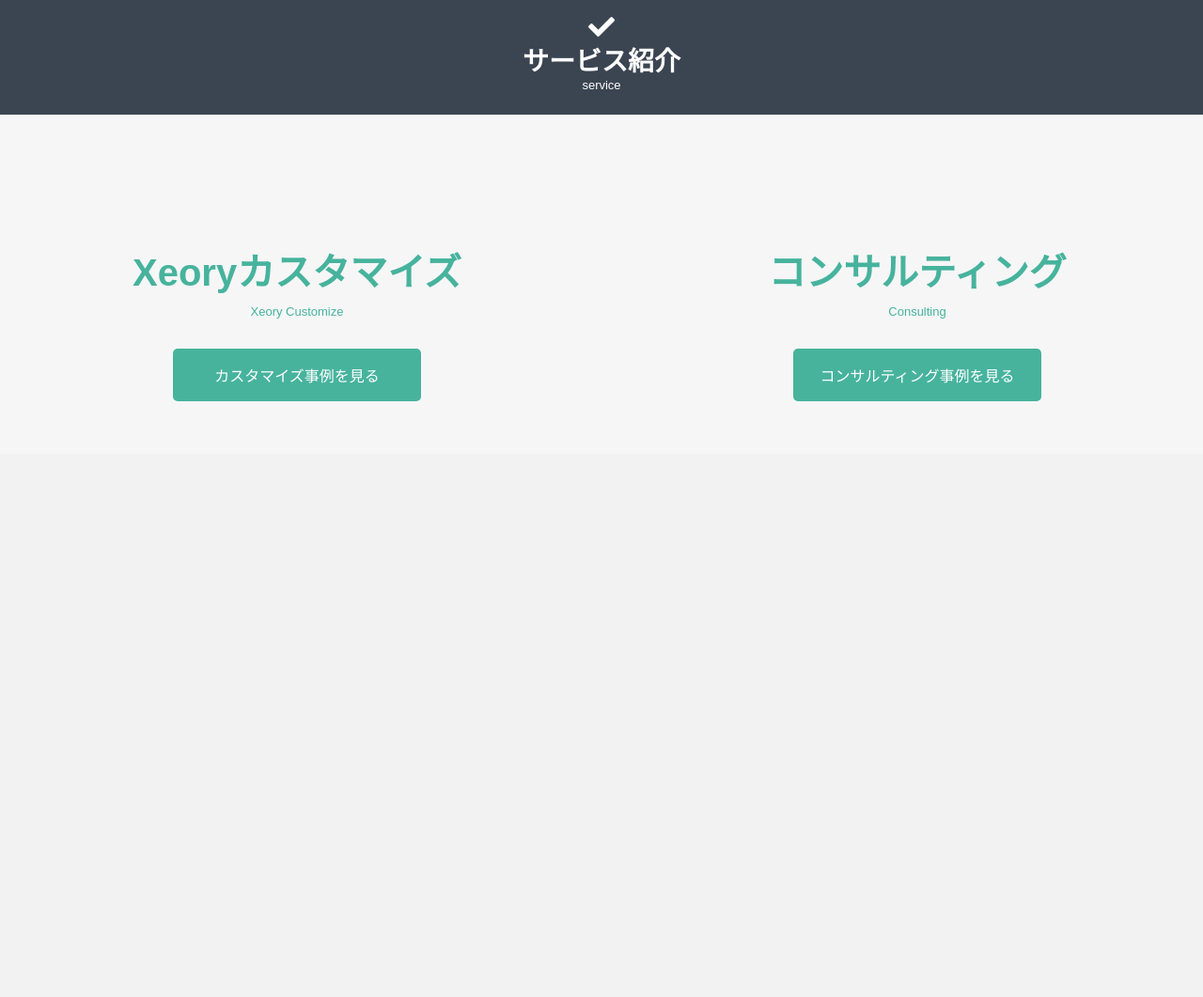
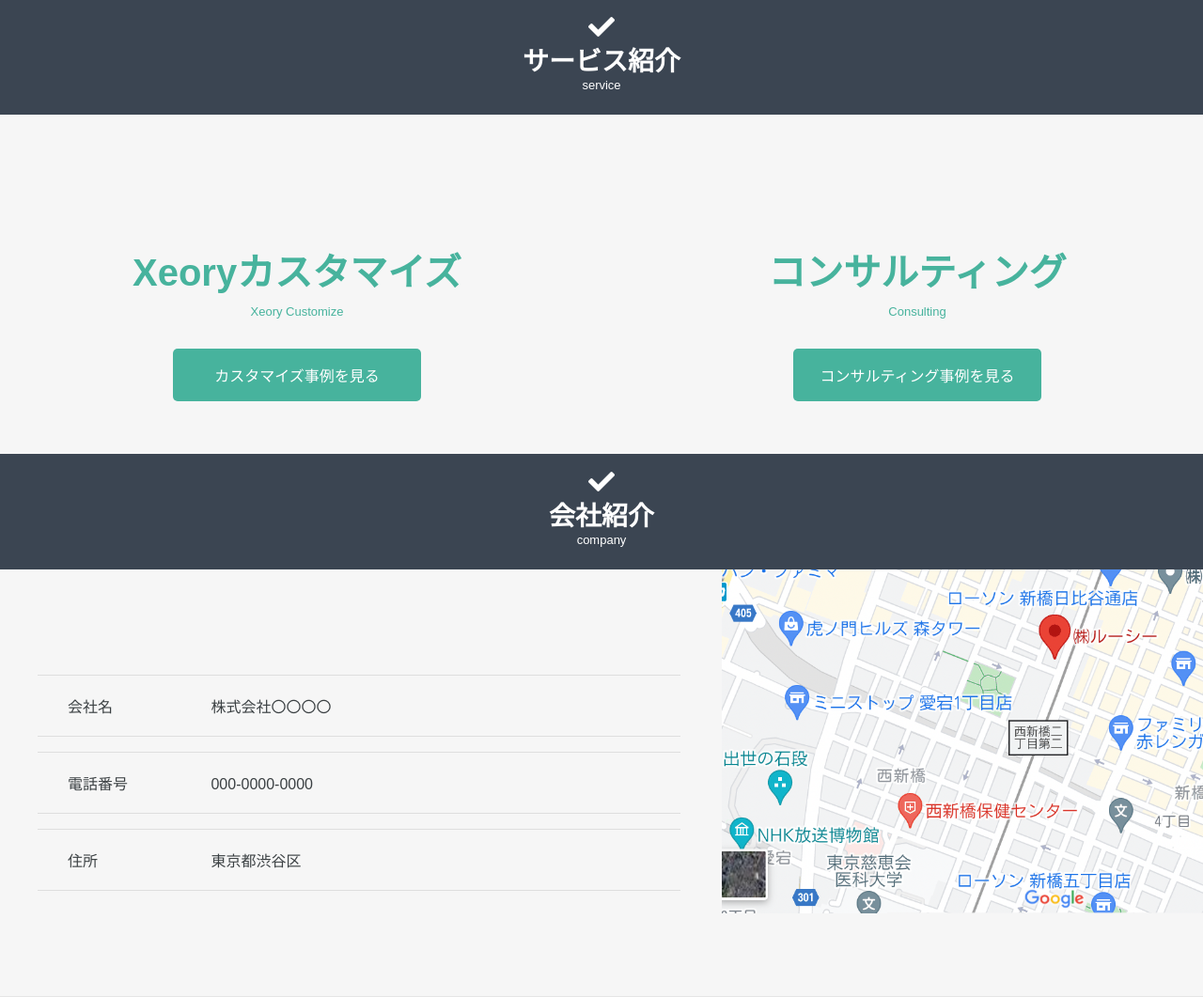
Before and after one commit to maekawatatsuya1217/front-end-app, a Rails app: page /tops/fifth_content in a window 1280 px wide. Shown: the part 3560-4621 px from the top of the page at 94% size. Before the commit the page ends 3987 px from the top, so only its background shows below. Run offline with Rails 7, Linux system fonts and the light colour scheme; style sheets or scripts are compiled from the project's sources.

Commit message:
会社紹介部分の作成

```diff
--- a/app/assets/stylesheets/fifth_content.scss
+++ b/app/assets/stylesheets/fifth_content.scss
@@ -286,3 +286,45 @@
     background: #5cf0d2;
     color: #fff;
 }
+
+
+
+// 会社紹介
+
+.xeory_i_main{
+    position: relative;
+    border-bottom: 1px solid #e5e5e5;
+    min-height: 450px;
+}
+
+.xeory_i_inner{
+    width: 684px;
+    padding: 96px 0;
+}
+
+.xeory_i_img{
+    position: absolute;
+    top: 0;
+    right: 0;
+    width: 40%;
+    height: 100%;
+    z-index: 0;
+}
+
+.front-company{
+    padding: 20px 32px;
+    border-top: 1.5px solid rgb(222, 222, 222);
+    border-bottom: 1.5px solid rgb(222, 222, 222);
+}
+
+.xeory_dd1{
+    margin-left: 100px;
+}
+
+.xeory_dd2{
+    margin-left: 84px;
+}
+
+.xeory_dd3{
+    margin-left: 116px;
+}
--- a/app/views/tops/fifth_content.html.erb
+++ b/app/views/tops/fifth_content.html.erb
@@ -237,6 +237,37 @@
       </section>
     <%# サービス紹介 %>
 
+    <%# 会社紹介 %>
+      <section class="xeory_feature_area">
+        <div class="xeory_feature_header">
+          <i class="fas fa-check"></i>
+          <h2>会社紹介</h2>
+          <p>company</p>
+        </div>
+        <div class="xeory_i_main">
+          <div class="xeory_i_img">
+            <%= image_tag("xeory_img.png") %>
+          </div>
+          <div class="xeory_feature_wrap">
+            <div class="xeory_i_inner">
+              <dl class="front-company">
+                <span class="xeory_dt">会社名</span>
+                <span class="xeory_dd1">株式会社〇〇〇〇</span>
+              </dl>
+              <dl class="front-company">
+                  <span class="xeory_dt">電話番号</span>
+                  <span class="xeory_dd2">000-0000-0000</span>
+              </dl>
+              <dl class="front-company">
+                  <span class="xeory_dt">住所</span>
+                  <span class="xeory_dd3">東京都渋谷区</span>
+              </dl>
+            </div>
+          </div>
+        </div>
+      </section>
+    <%# 会社紹介 %>
+
   </div>
   <%# メイン %>
 
```
